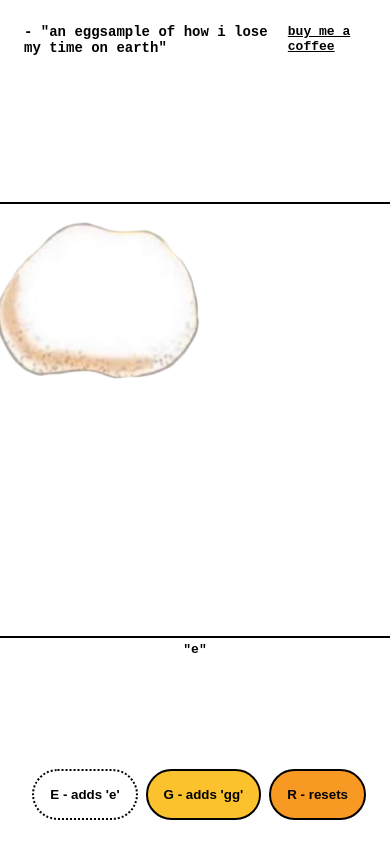
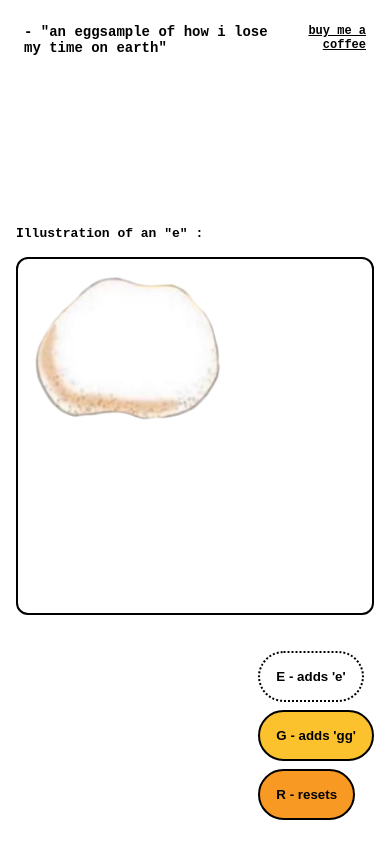
Before and after one commit to sparky-raccoon/egg, a Next.js app: page / in a window 390 px wide. Both pictures are taken after a click on the button "E - adds 'e'". Built offline with nearby package versions, Linux system fonts and the light colour scheme.

Commit message:
fix: cleaner code + responsive eggs

```diff
--- a/src/pages/index.js
+++ b/src/pages/index.js
@@ -1,9 +1,9 @@
-import { useState, useEffect, useCallback, useRef } from 'react';
-import Modal from 'react-modal';
-import Head from 'next/head';
-import yellowPng from '../../public/yellow.png';
-import whitePng from '../../public/white.png';
-import styles from '@/styles/Home.module.css';
+import { useState, useEffect, useCallback, useRef } from "react";
+import Modal from "react-modal";
+import Head from "next/head";
+import yellowPng from "../../public/yellow.png";
+import whitePng from "../../public/white.png";
+import styles from "@/styles/Home.module.css";
 
 Modal.setAppElement("#__next");
 
@@ -14,48 +14,55 @@ const MODAL_TEXTS = {
   },
   NO_SPACE_FOR_E: {
     title: "Only yellows, please.",
-    content: "Type 'R' to reset the canvas, add more yellows with 'G', or 'esc' to close this dialog."
-  }
-}
+    content:
+      "Type 'R' to reset the canvas, add more yellows with 'G', or 'esc' to close this dialog.",
+  },
+};
 
 export default function Home() {
-  const [ finalEgg, setFinalEgg ] = useState('');
-  const [ drawingPos, setDrawingPos ] = useState({ x: -10, y: 0 });
-  const [ yellowObject, setYellowObject ] = useState();
-  const [ whiteObject, setWhiteObject ] = useState();
-  const [ isCanvasReady, setIsCanvasReady ] = useState(false);
-  const [ pressedKey, setPressedKey ] = useState('');
-  const [ isCanvasFilled, setIsCanvasFilled ] = useState(false);
-  const [ isModalOpened, setIsModalOpened ] = useState(false);
-  const [ modalText, setModalText ] = useState(null);
+  const [finalEgg, setFinalEgg] = useState("");
+  const [drawingPos, setDrawingPos] = useState({ x: -10, y: 0 });
+  const [yellowObject, setYellowObject] = useState();
+  const [whiteObject, setWhiteObject] = useState();
+  const [isCanvasReady, setIsCanvasReady] = useState(false);
+  const [pressedKey, setPressedKey] = useState("");
+  const [isCanvasFilled, setIsCanvasFilled] = useState(false);
+  const [isModalOpened, setIsModalOpened] = useState(false);
+  const [modalText, setModalText] = useState(null);
 
   const canvasRef = useRef(null);
 
-  const updateCanvas = useCallback((kind) => {
+  const updateCanvas = useCallback(
+    (kind) => {
       const canvas = canvasRef.current;
-    const context = canvas.getContext('2d');
-    const { width: canvasWidth, height: canvasHeight } = context.canvas;
+      const context = canvas.getContext("2d");
+      const canvasWidth = context.canvas.clientWidth;
+      const canvasHeight = context.canvas.clientHeight;
 
       if (!kind) {
-      context.fillStyle = 'white';
+        context.fillStyle = "white";
         context.fillRect(0, 0, canvasWidth, canvasHeight);
         return;
       }
 
-    const { img, width: imgW, height: imgH } = kind === 'e' ? whiteObject : yellowObject;
-    const dx = 0 // kind === 'e' ? 0 : 35;
-    const dy = 0 //kind === 'e' ? 0 : 15;
+      const {
+        img,
+        width: imgW,
+        height: imgH,
+      } = kind === "e" ? whiteObject : yellowObject;
+
       const { x: drawingPosX, y: drawingPosY } = drawingPos;
-    let newReachedPosX = drawingPosX + imgW + dx, newReachedPosY = drawingPosY + imgH + dy;
+      let newReachedPosX = drawingPosX + imgW;
+      let newReachedPosY = drawingPosY + imgH;
       let newDrawingPosX = drawingPosX + 10;
       let newDrawingPosY = drawingPosY;
 
-    if (newReachedPosX > canvasWidth - 10) {
-      if (newReachedPosY + 100 <= canvasHeight) {
+      if (newReachedPosX > canvasWidth) {
+        if (newReachedPosY + 50 <= canvasHeight) {
           newDrawingPosX = 0;
-        newDrawingPosY = newDrawingPosY + 100;
+          newDrawingPosY = newDrawingPosY + 50;
         } else {
-        if (kind === 'e' && drawingPosX + yellowObject.width + dx <= canvasWidth) {
+          if (kind === "e" && drawingPosX + yellowObject.width <= canvasWidth) {
             setModalText(MODAL_TEXTS.NO_SPACE_FOR_E);
             setIsModalOpened(true);
           } else {
@@ -68,7 +75,7 @@ export default function Home() {
       }
 
       if (newReachedPosY > canvasHeight) {
-      if (kind === 'e' && drawingPosY + yellowObject.height + dy <= canvasHeight) {
+        if (kind === "e" && drawingPosY + yellowObject.height <= canvasHeight) {
           setModalText(MODAL_TEXTS.NO_SPACE_FOR_E);
           setIsModalOpened(true);
         }
@@ -77,7 +84,6 @@ export default function Home() {
 
       context.save();
       context.translate(newDrawingPosX, newDrawingPosY);
-    context.translate(dx, dy);
       context.drawImage(img, 0, 0);
       context.restore();
 
@@ -87,60 +93,75 @@ export default function Home() {
       });
 
       return true;
-  }, [ whiteObject, yellowObject, drawingPos ])
+    },
+    [whiteObject, yellowObject, drawingPos]
+  );
 
   const addE = useCallback(() => {
     if (isModalOpened) return;
-    if (isCanvasFilled) setIsModalOpened(true);
-    const successfullyUpdated = updateCanvas('e');
-    successfullyUpdated && setFinalEgg(finalEgg + 'e');
-  }, [ isCanvasFilled, isModalOpened, finalEgg, updateCanvas ])
+
+    if (isCanvasFilled) {
+      setIsModalOpened(true);
+    }
+
+    const successfullyUpdated = updateCanvas("e");
+    successfullyUpdated && setFinalEgg(finalEgg + "e");
+  }, [isCanvasFilled, isModalOpened, finalEgg, updateCanvas]);
 
   const addGG = useCallback(() => {
     if (isModalOpened) {
-      if (modalText?.title === MODAL_TEXTS.NO_SPACE_FOR_E.title) setIsModalOpened(false);
+      if (modalText?.title === MODAL_TEXTS.NO_SPACE_FOR_E.title)
+        setIsModalOpened(false);
       else return;
     }
 
-    if (isCanvasFilled) setIsModalOpened(true);
-    const successfullyUpdated = updateCanvas('gg');
-    successfullyUpdated && setFinalEgg(finalEgg + 'gg');
-  }, [ isCanvasFilled, isModalOpened, modalText, finalEgg, updateCanvas ])
+    if (isCanvasFilled) {
+      setIsModalOpened(true);
+    }
+
+    const successfullyUpdated = updateCanvas("gg");
+    successfullyUpdated && setFinalEgg(finalEgg + "gg");
+  }, [isCanvasFilled, isModalOpened, modalText, finalEgg, updateCanvas]);
 
   const reset = useCallback(() => {
     updateCanvas();
-    setFinalEgg('');
+    setFinalEgg("");
     setDrawingPos({ x: -10, y: 0 });
     setIsCanvasFilled(false);
     setIsModalOpened(false);
     setModalText(null);
-  }, [ updateCanvas ])
+  }, [updateCanvas]);
 
-  const onKeyDown = useCallback(({ key }) => {
+  const onKeyDown = useCallback(
+    ({ key }) => {
       const letter = key.toUpperCase();
       switch (letter) {
-      case 'E':
+        case "E":
           addE();
-        setPressedKey('E');
+          setPressedKey("E");
           break;
-      case 'G':
+        case "G":
           addGG();
-        setPressedKey('G');
+          setPressedKey("G");
           break;
-      case 'R':
+        case "R":
           reset();
-        setPressedKey('R');
+          setPressedKey("R");
           break;
       }
-  }, [ addE, addGG, reset ]);
+    },
+    [addE, addGG, reset]
+  );
 
   useEffect(() => {
     const canvas = canvasRef.current;
-    const context = canvas.getContext('2d');
-    context.fillStyle = 'red';
-    const CANVAS_SIZE = 400;
-    canvas.width = CANVAS_SIZE;
-    canvas.height = CANVAS_SIZE;
+    const context = canvas.getContext("2d");
+    // https://webglfundamentals.org/webgl/lessons/webgl-anti-patterns.html
+    const canvasWidth = context.canvas.clientWidth;
+    const canvasHeight = context.canvas.clientHeight;
+    context.canvas.width = canvasWidth;
+    context.canvas.height = canvasHeight;
+    context.fillStyle = "red";
 
     const yellowImage = new Image();
     const whiteImage = new Image();
@@ -148,8 +169,19 @@ export default function Home() {
     yellowImage.src = yellowPng.src;
     whiteImage.src = whitePng.src;
 
-    yellowImage.onload = () => setYellowObject({ img: yellowImage, width: yellowPng.width, height: yellowPng.height });
-    whiteImage.onload = () => setWhiteObject({ img: whiteImage, width: whitePng.width, height: whitePng.height });
+    const sizeDivider = window.innerWidth > 600 ? 1 : 2;
+    yellowImage.onload = () =>
+      setYellowObject({
+        img: yellowImage,
+        width: yellowPng.width / sizeDivider,
+        height: yellowPng.height / sizeDivider,
+      });
+    whiteImage.onload = () =>
+      setWhiteObject({
+        img: whiteImage,
+        width: whitePng.width / sizeDivider,
+        height: whitePng.height / sizeDivider,
+      });
     setIsCanvasReady(true);
   }, []);
 
@@ -157,17 +189,17 @@ export default function Home() {
     document.addEventListener("keydown", onKeyDown);
     return () => {
       document.removeEventListener("keydown", onKeyDown);
-    }
-  }, [onKeyDown])
+    };
+  }, [onKeyDown]);
 
   useEffect(() => {
-    const onKeyUp = () => setPressedKey('');
+    const onKeyUp = () => setPressedKey("");
 
     document.addEventListener("keyup", onKeyUp);
     return () => {
       document.removeEventListener("keyup", onKeyUp);
-    }
-  }, [])
+    };
+  }, []);
 
   return (
     <>
@@ -179,39 +211,77 @@ export default function Home() {
       </Head>
       <main className={styles.main}>
         <header className={styles.header}>
-          <h1 className={styles.title}>{'- "an eggsample of how i lose my time on earth"'}</h1>
-          <a href="https://www.buymeacoffee.com/spkyraccoon" target="_blank" className={styles.buyme}>buy me a coffee</a>
+          <h1 className={styles.title}>
+            {'- "an eggsample of how i lose my time on earth"'}
+          </h1>
+          <a
+            href="https://www.buymeacoffee.com/spkyraccoon"
+            target="_blank"
+            className={styles.buyme}
+          >
+            buy me a coffee
+          </a>
         </header>
         <div className={styles.canvasWrapper}>
-          <canvas ref={canvasRef} className={`${styles.canvas} ${!isCanvasReady && styles.hiddenCanvas}`}>
+          {finalEgg && (
+            <p className={styles.result}>{`Illustration of ${
+              finalEgg[0] === "e" ? "an" : "a"
+            } "${finalEgg}" :`}</p>
+          )}
+          <canvas
+            ref={canvasRef}
+            className={`${styles.canvas} ${
+              !isCanvasReady && styles.hiddenCanvas
+            }`}
+          >
             Désolé, votre navigateur ne prend pas en charge &lt;canvas&gt;.
           </canvas>
-          {finalEgg && <p className={styles.result}>{`"${finalEgg}"`}</p>}
         </div>
         <div className={styles.buttons}>
-          <button className={`${styles.button} ${pressedKey === 'E' && styles.hoveredButton}`} onClick={addE}>{"E - adds 'e'"}</button>
-          <button className={`${styles.button} ${pressedKey === 'G' && styles.hoveredButton}`} onClick={addGG}>{"G - adds 'gg'"}</button>
-          <button className={`${styles.button} ${pressedKey === 'R' && styles.hoveredButton}`} onClick={reset}>{"R - resets"}</button>
+          <button
+            className={`${styles.button} ${
+              pressedKey === "E" && styles.hoveredButton
+            }`}
+            onClick={addE}
+          >
+            {"E - adds 'e'"}
+          </button>
+          <button
+            className={`${styles.button} ${
+              pressedKey === "G" && styles.hoveredButton
+            }`}
+            onClick={addGG}
+          >
+            {"G - adds 'gg'"}
+          </button>
+          <button
+            className={`${styles.button} ${
+              pressedKey === "R" && styles.hoveredButton
+            }`}
+            onClick={reset}
+          >
+            {"R - resets"}
+          </button>
         </div>
       </main>
       <Modal
         isOpen={isModalOpened}
         style={{
           overlay: {
-            backgroundColor: 'rgba(0, 0, 0, 0.25)',
-            display: 'flex',
-            justifyContent: 'center',
-            alignItems: 'center',
+            backgroundColor: "rgba(0, 0, 0, 0.25)",
+            display: "flex",
+            justifyContent: "center",
+            alignItems: "center",
           },
           content: {
-            position: 'initial',
+            position: "initial",
             width: 400,
-            display: 'flex',
-            flexDirection: 'column',
-            color: 'black',
-            fontFamily: 'monospace',
-            border: '2px solid black'
-          }
+            display: "flex",
+            flexDirection: "column",
+            color: "black",
+            fontFamily: "monospace",
+            border: "2px solid black",
+          },
         }}
         onRequestClose={() => setIsModalOpened(false)}
       >
@@ -219,5 +289,5 @@ export default function Home() {
         {modalText?.content}
       </Modal>
     </>
-  )
+  );
 }
--- a/src/styles/Home.module.css
+++ b/src/styles/Home.module.css
@@ -10,16 +10,19 @@
 
 .title, .buyme {
   color: black;
+  font-weight: bold;
   font-family: monospace;
-  font-weight: bold;
 }
 
 .title {
   font-size: 14px;
+  margin-right: 16px;
 }
 
 .buyme {
+  font-size: 12px;
   text-decoration: underline;
+  text-align: right;
 }
 
 .main {
@@ -31,27 +34,27 @@
   background-color: white;
 }
 
-.canvasWrapper {
-  position: relative;
-}
-
 .canvas {
   background-color: white;
   border: 2px solid black;
   border-radius: 12px;
   position: relative;
   padding: 16px;
+  width: calc(100vw - 32px);
+  height: calc(100vw - 32px);
+  max-width: 420px;
+  max-height: 420px;
 }
 
 .result {
   font-family: monospace;
   font-weight: bold;
   color: black;
-  position: absolute;
-  top: 440px;
-  width: 436px;
+  width: calc(100vw - 32px);
+  max-width: 420px;
   overflow-wrap: break-word;
-  text-align: center;
+  text-align: left;
+  margin-bottom: 16px;
 }
 
 .hiddenCanvas {
@@ -76,7 +79,8 @@
   border-radius: 50px;
   font-weight: bold;
   box-sizing: border-box;
-  margin-right: 8px;
+  width: fit-content;
+  margin: 0 8px 0 0;
 }
 
 .button:first-child {
@@ -89,6 +93,7 @@
 
 .button:last-child {
   background-color: #f89923;
+  margin: 0;
 }
 
 .hoveredButton,
@@ -102,3 +107,13 @@
   font-size: 14px;
   margin-bottom: 8px;
 }
+
+@media screen and (max-width: 576px) {
+  .buttons {
+    flex-direction: column;
+  }
+
+  .button {
+    margin: 0 0 8px 0;
+  }
+}
```
Lines whose indentation alone changed are shown as unchanged.
